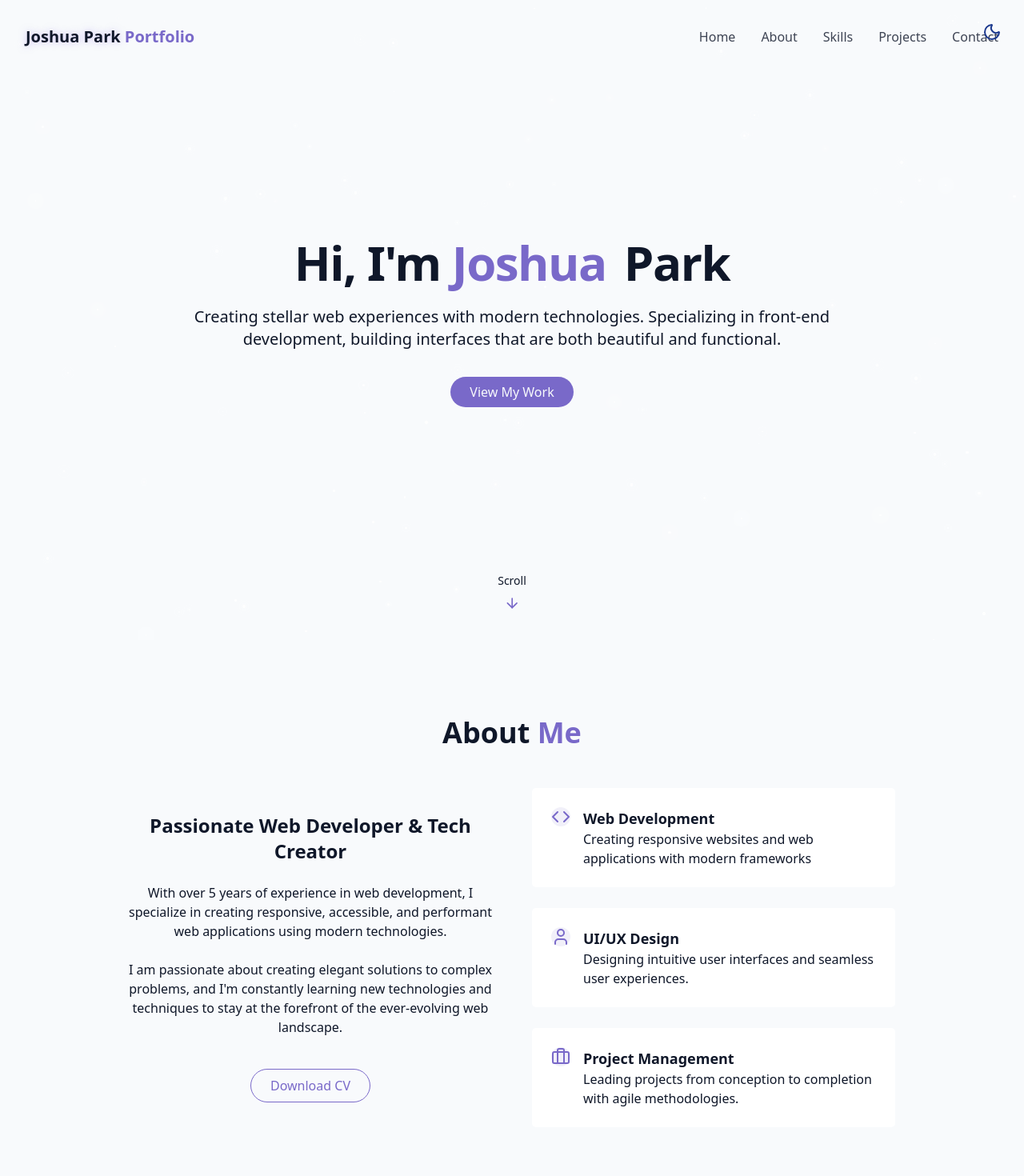
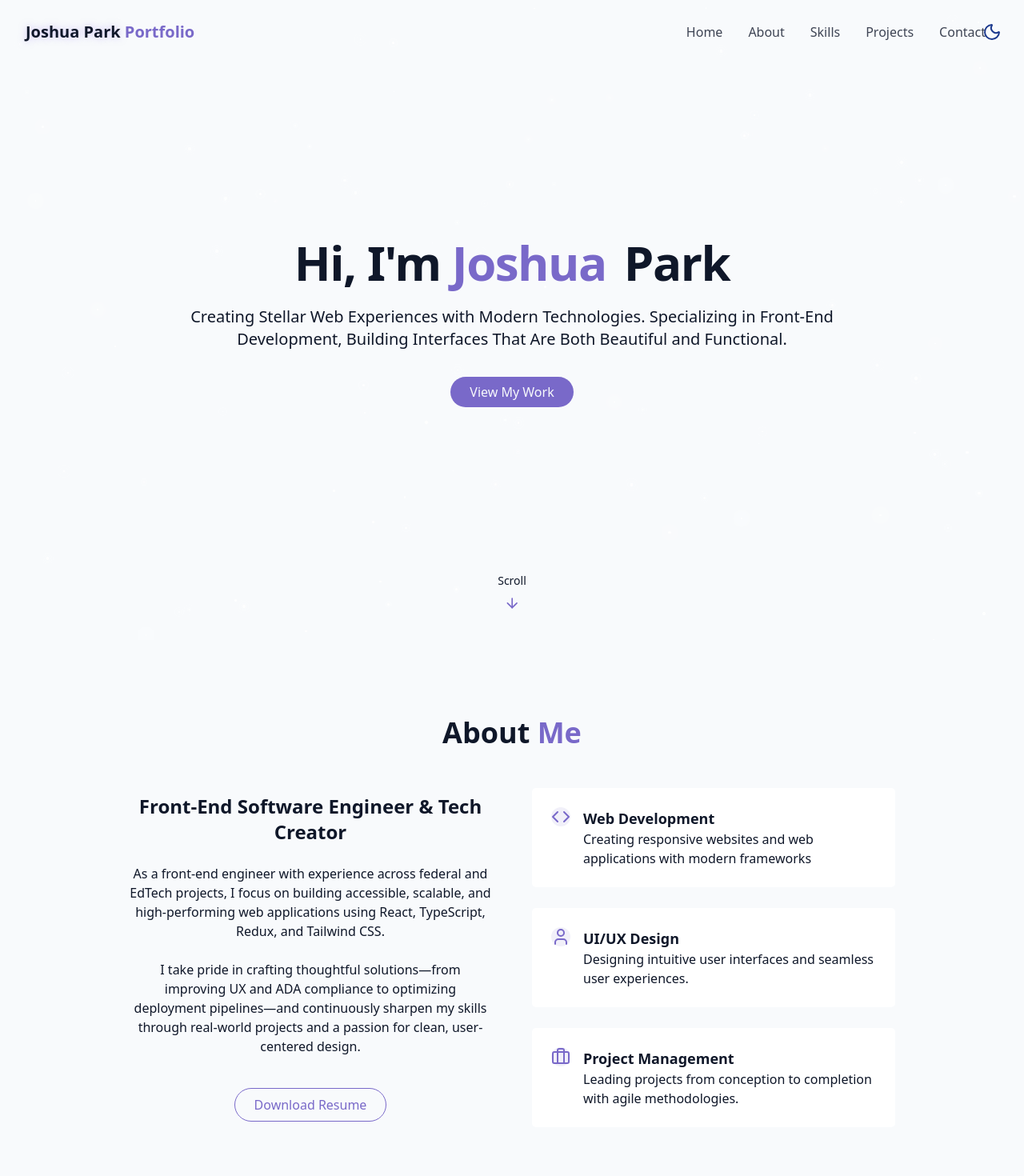
Before and after one commit to joshuapark2/Jpark_Portfolio_V2, a React (Vite) app: page / in a window 1280 px wide. Shown: the top 1470 px of the page at 80% size. Built offline with nearby package versions, Linux system fonts and the light colour scheme.

Commit message:
Default Dark Theme + UI Improvements + Content Added
- Default Dark Theme
- Adding Resume
- ThemeToggle Padding w/ Navbar
- Dynamic Icon for ProjectsSection
- Centering Contact Information Text

- Wording, Grammar, Capitalization Fixes

```diff
--- a/src/components/AboutSection.jsx
+++ b/src/components/AboutSection.jsx
@@ -13,26 +13,28 @@ export const AboutSection = () => {
           {/* Left Content */}
           <div className="space-y-6">
             <h3 className="text-2xl font-semibold">
-              Passionate Web Developer & Tech Creator
+              Front-End Software Engineer & Tech Creator
             </h3>
             <p className="text-muted-foreground">
-              With over 5 years of experience in web development, I specialize
-              in creating responsive, accessible, and performant web
-              applications using modern technologies.
+              As a front-end engineer with experience across federal and EdTech
+              projects, I focus on building accessible, scalable, and
+              high-performing web applications using React, TypeScript, Redux,
+              and Tailwind CSS.
             </p>
             <p className="text-muted-foreground">
-              I am passionate about creating elegant solutions to complex
-              problems, and I'm constantly learning new technologies and
-              techniques to stay at the forefront of the ever-evolving web
-              landscape.
+              I take pride in crafting thoughtful solutions—from improving UX
+              and ADA compliance to optimizing deployment pipelines—and
+              continuously sharpen my skills through real-world projects and a
+              passion for clean, user-centered design.
             </p>
 
             <div className="flex flex-col sm:flex-row gap-4 pt-4 justify-center">
               <a
-                href="#contact"
+                href="/Park_Joshua_Resume.pdf"
+                download="Park_Joshua_Resume.pdf"
                 className="px-6 py-2 rounded-full border border-primary text-primary hover:bg-primary/10 transition-colors duration-300"
               >
-                Download CV
+                Download Resume
               </a>
             </div>
           </div>
--- a/src/components/ContactSection.jsx
+++ b/src/components/ContactSection.jsx
@@ -40,10 +40,12 @@ export const ContactSection = () => {
         </p>
         <div className="grid grid-cols-1 md:grid-cols-2 gap-12">
           <div className="space-y-8">
-            <h3 className="text-2xl font-semibold mb-6">Contact Information</h3>
+            <h3 className="text-2xl font-semibold mb-6 md:pl-12">
+              Contact Information
+            </h3>
             <div className="space-y-6 justify-center">
-              <div className="flex items-start space-x-4">
-                <div className="p3 rounded-full bg-primary/10">
+              <div className="grid grid-cols-[auto_1fr] items-center md:gap-4">
+                <div className="self-start rounded-full bg-primary/10 p-2">
                   <Mail className="h-6 w-6 text-primary" />
                 </div>
                 <div>
@@ -57,8 +59,8 @@ export const ContactSection = () => {
                   </a>
                 </div>
               </div>
-              <div className="flex items-start space-x-4">
-                <div className="p3 rounded-full bg-primary/10">
+              <div className="grid grid-cols-[auto_1fr] items-center md:gap-4">
+                <div className="self-start rounded-full bg-primary/10 p-2">
                   <LinkedinIcon className="h-6 w-6 text-primary" />
                 </div>
                 <div>
@@ -72,8 +74,8 @@ export const ContactSection = () => {
                   </a>
                 </div>
               </div>
-              <div className="flex items-start space-x-4">
-                <div className="p3 rounded-full bg-primary/10">
+              <div className="grid grid-cols-[auto_1fr] items-center md:gap-4">
+                <div className="self-start rounded-full bg-primary/10 p-2">
                   <MapPin className="h-6 w-6 text-primary" />
                 </div>
                 <div>
@@ -84,7 +86,7 @@ export const ContactSection = () => {
                 </div>
               </div>
             </div>
-            <div className="pt-8">
+            <div className="pt-8 md:pl-12">
               <h4 className="font-medium mb-4">Connect With Me</h4>
               <div className="flex space-x-4 justify-center">
                 <a
--- a/src/components/HeroSection.jsx
+++ b/src/components/HeroSection.jsx
@@ -21,9 +21,9 @@ export const HeroSection = () => {
           </h1>
 
           <p className="text-lg md:text-xl text-muted-foreground max-2-2xl mx-auto opacity-0 animate-fade-in-delay-3">
-            Creating stellar web experiences with modern technologies.
-            Specializing in front-end development, building interfaces that are
-            both beautiful and functional.
+            Creating Stellar Web Experiences with Modern Technologies.
+            Specializing in Front-End Development, Building Interfaces That Are
+            Both Beautiful and Functional.
           </p>
 
           <div className="pt-4 opacity-0 animate-fade-in-delay-4">
--- a/src/components/Navbar.jsx
+++ b/src/components/Navbar.jsx
@@ -29,7 +29,7 @@ export const NavBar = () => {
         isScrolled ? "py-3 bg-background/80 backdrop-dlur-md shadow-xs" : "py-5"
       )}
     >
-      <div className="container flex items-center justify-between pt-3">
+      <div className="container flex items-center justify-between pt-1.5 pr-12">
         <a
           className="text-xl font-bold text-primary flex items-center"
           href="#hero"
--- a/src/components/ProjectsSection.jsx
+++ b/src/components/ProjectsSection.jsx
@@ -8,8 +8,9 @@ const projects = [
       "A full-stack CPQ demo app that streamlines complex business workflows using React, TypeScript, and Kotlin with Spring Boot—modeled on Pegasystems' Case Lifecycle.",
     image: "/projects/Pegasystems.webp",
     tags: ["React", "TailwindCSS", "Java", "Kotlin"],
-    demoURL: "#",
-    githubUrl: "#",
+    demoURL:
+      "https://lively-buffer-cd7.notion.site/CPQ-Product-Demo-Joshua-Park-1e4dafd175e280b7aca3c88b3cf2cefc?source=copy_link",
+    githubUrl: "https://github.com/joshuapark2/FullStack_CRUD_LifeCycle",
   },
   {
     id: 2,
@@ -18,7 +19,7 @@ const projects = [
       "Georgia Tech Journaling Club of creating and curating pieces that reflect the beauty of life.",
     image: "/projects/Agora.webp",
     tags: ["React", "TailwindCSS", "Next.js", "Firebase"],
-    demoURL: "#",
+    demoURL: "https://gtagora.com/",
     githubUrl: "#",
   },
   {
@@ -30,7 +31,7 @@ const projects = [
     tags: ["HTML", "CSS", "JavaScript", "Next.js"],
     demoURL:
       "https://649fca7ef8f8e602afff46c3--unrivaled-yeot-503c2b.netlify.app/",
-    githubUrl: "#",
+    githubUrl: "https://github.com/joshuapark2/ICF-Demo",
   },
 ];
 
@@ -75,22 +76,31 @@ export const ProjectsSection = () => {
                   {project.description}
                 </p>
                 <div className="flex justify-between items-center">
+                  {(project.demoURL ||
+                    (project.githubUrl && project.githubUrl !== "#")) && (
                     <div className="flex space-x-3">
+                      {project.demoURL && project.demoURL !== "#" && (
                         <a
-                      href={project.demoUrl}
+                          href={project.demoURL}
                           target="_blank"
+                          rel="noopener noreferrer"
                           className="text-foreground/80 hover:text-primary transition-colors duration-300"
                         >
                           <ExternalLink size={20} />
                         </a>
+                      )}
+                      {project.githubUrl && project.githubUrl !== "#" && (
                         <a
                           href={project.githubUrl}
                           target="_blank"
+                          rel="noopener noreferrer"
                           className="text-foreground/80 hover:text-primary transition-colors duration-300"
                         >
                           <Github size={20} />
                         </a>
+                      )}
                     </div>
+                  )}
                 </div>
               </div>
             </div>
--- a/src/components/ThemeToggle.jsx
+++ b/src/components/ThemeToggle.jsx
@@ -7,10 +7,17 @@ export const ThemeToggle = () => {
 
   useEffect(() => {
     const storedTheme = localStorage.getItem("theme");
-    if (storedTheme === "dark") {
+
+    if (
+      storedTheme === "dark" ||
+      (!storedTheme &&
+        window.matchMedia("(prefers-color-scheme: dark)").matches)
+    ) {
+      document.documentElement.classList.add("dark");
+      localStorage.setItem("theme", "dark");
       setIsDarkMode(true);
-      document.documentElement.classList.add("dark");
     } else {
+      document.documentElement.classList.remove("dark");
       localStorage.setItem("theme", "light");
       setIsDarkMode(false);
     }
```
Also changed, not shown: 1 other file (tests, documents, lock files or other folders). Lines whose indentation alone changed are shown as unchanged.
